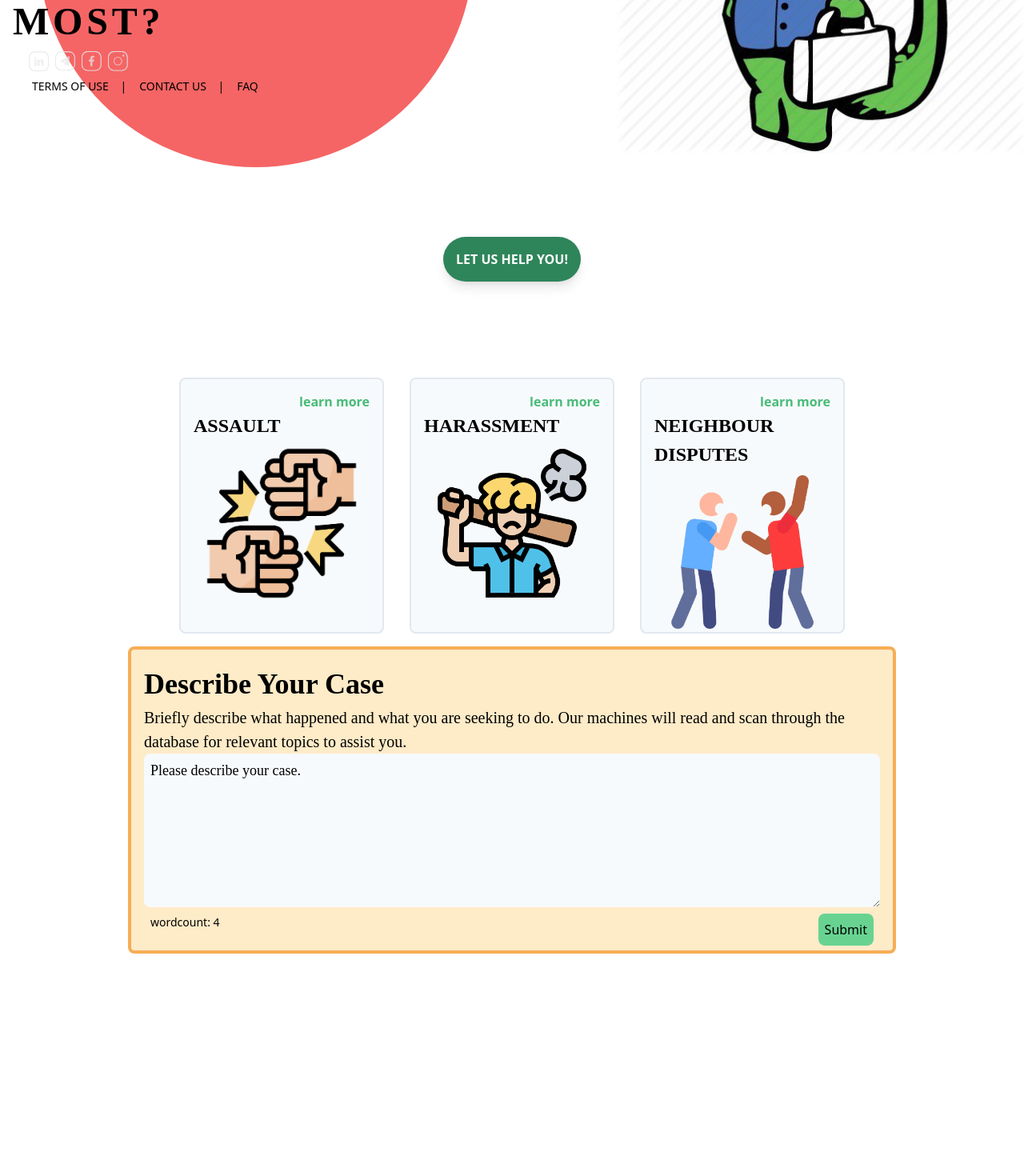
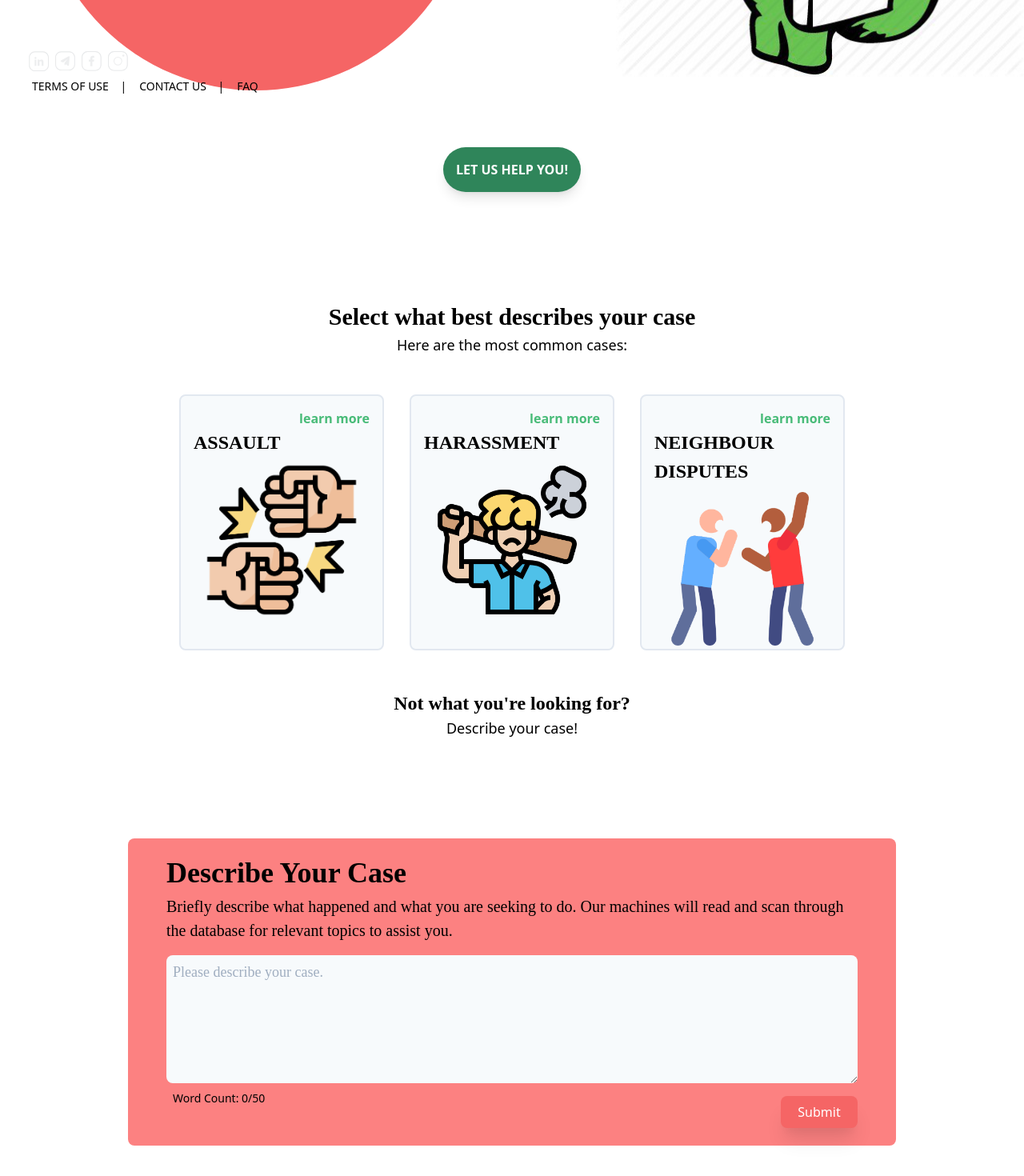
Before and after one commit to jeannetoh99/legalalligatorv1, a React (Create React App) app: page / in a window 1280 px wide. Shown: the part 670-2140 px from the top of the page at 80% size. Before the commit the page ends 1958 px from the top, so only its background shows below. Built offline with nearby package versions, Linux system fonts and the light colour scheme.

Commit message:
minor edits

```diff
--- a/src/Components/CommonCases.js
+++ b/src/Components/CommonCases.js
@@ -31,8 +31,18 @@ const CommonCase = () => {
     }
 
     return(
-        <div className="w-screen justify-center flex">
-            {renderCaseCards()}
+        <div className="h-screen flex content-center flex-wrap justify-center">
+            <div className="mx-12 text-center">
+                <h1 className="text-3xl karla font-bold">Select what best describes your case</h1>
+                <h2 className="text-lg"> Here are the most common cases:</h2>
+            </div>
+            <div className="w-screen justify-center flex py-8">
+                {renderCaseCards()}
+            </div>
+            <div className="mx-12 text-center">
+                <h1 className="text-2xl karla font-bold">Not what you're looking for?</h1>
+                <h2 className="text-lg"> Describe your case!</h2>
+            </div>
         </div>
     )
 }
--- a/src/Components/LandingPage.js
+++ b/src/Components/LandingPage.js
@@ -8,7 +8,7 @@ export class LandingPage extends Component {
   render() {
     return (
       <div className="page relative h-full">
-        <div className="flex flex-row items-center justify-center">
+        <div className="flex flex-row items-center justify-center -mt-24 ">
           <div className="absolute -ml-156 h-132 w-132 bg-red-500 rounded-full z-0" />
           <div className="max-w-7xls py-2 text-left p-4 z-10">
             <p className="uppercase font-semibold tracking-widest leading-tight karla text-5xl text-black">
@@ -19,7 +19,7 @@ export class LandingPage extends Component {
             <img src={alligator} alt="cute alligator picture" />
           </div>
         </div>
-        <div className="w-screen my-20 py-4 flex justify-center">
+        <div className="w-screen mt-16 pt-4 flex justify-center ">
           <Link to="/">
             <button className="uppercase bg-green-700 tracking-xl font-bold text-base
                 text-white p-4 m-2 rounded-full shadow-lg hover:bg-green-600" >
--- a/src/Components/SearchBar.js
+++ b/src/Components/SearchBar.js
@@ -4,29 +4,28 @@ class SearchBar extends Component {
     constructor(props) {
         super(props);
         this.state = {
-            value: 'Please describe your case.',
-            wordCount:'4'
+            value: '',
+            wordCount:'0'
         };
 
         this.handleChange = this.handleChange.bind(this);
         this.handleSubmit = this.handleSubmit.bind(this);
     }
 
-    handleChange(event) {
-        const wordCount =
-      event.target.value === "" ? 0 : event.target.value.split(" ").length;
-      this.setState({ value: event.target.value, wordCount: wordCount });
+    handleChange(e) {
+        const wordCount = e.target.value === "" ? 0 : e.target.value.split(" ").length;
+        this.setState({ value: e.target.value, wordCount: wordCount });
     }
 
-    handleSubmit(event) {
+    handleSubmit(e) {
         alert('A case was submitted: ' + this.state.value);
-        event.preventDefault();
+        e.preventDefault();
     }
 
     render() {
         return (
-            <div className="flex justify-center" >
-                <div className="rounded-lg box-border h-96 w-236 p-4 border-4 border-orange-400 bg-orange-200">
+            <div className="flex justify-center mx-6 mb-40" >
+                <div className="rounded-lg h-96 w-236 py-4 px-12 bg-red-400">
                     {/* <div className="flex justify-center">
                         <div className="self-end flex-1 rounded-lg h-48 w-196 bg-white"> */}
                     <form className="flex flex-col" onSubmit={this.handleSubmit}>
@@ -35,15 +34,21 @@ class SearchBar extends Component {
                             <label className="font-normal text-xl">
                                 Briefly describe what happened and what you are seeking to do. Our machines
                                 will read and scan through the database for relevant topics to assist you.</label>
-                            <textarea className="bg-gray-100 rounded-lg p-2 h-48 text-lg" value={this.state.value} onChange={this.handleChange} />
+                            <textarea
+                                className="bg-gray-100 rounded-lg p-2 h-40 text-lg mt-4"
+                                placeholder="Please describe your case."
+                                onChange={this.handleChange}
+                            />
                         </label>
                         <div className="flex flex-row justify-between">
-                    <div className="p-2 text-sm">wordcount: {this.state.wordCount}</div>
-                        <div className="p-2 self-end">
-                            <input className="bg-green-400 p-2 rounded-lg" type="submit" value="Submit" />
-                        </div>
-                        </div>
-                    </form>
+                            <div className="p-2 text-sm">Word Count: {this.state.wordCount}/50</div>
+                                <input
+                                    className="mt-4 h-10 w-24 bg-red-500 self-end rounded-lg text-white shadow-xl cursor-pointer hover:bg-red-300"
+                                    type="submit"
+                                    value="Submit"
+                                />
+                            </div>
+                        </form>
                     {/* </div>
                     </div> */}
                 </div>
--- a/src/styles/index.css
+++ b/src/styles/index.css
@@ -3,7 +3,6 @@
 @import "tailwindcss/utilities";
 @import url('https://fonts.googleapis.com/css?family=Poppins:100,200,300,400,500,600,700,800,900&display=swap');
 @import url('https://fonts.googleapis.com/css?family=Karla:400,400i,700,700i&display=swap');
-
 
 nav div ul li {
     transition: border 0.5s;
```
